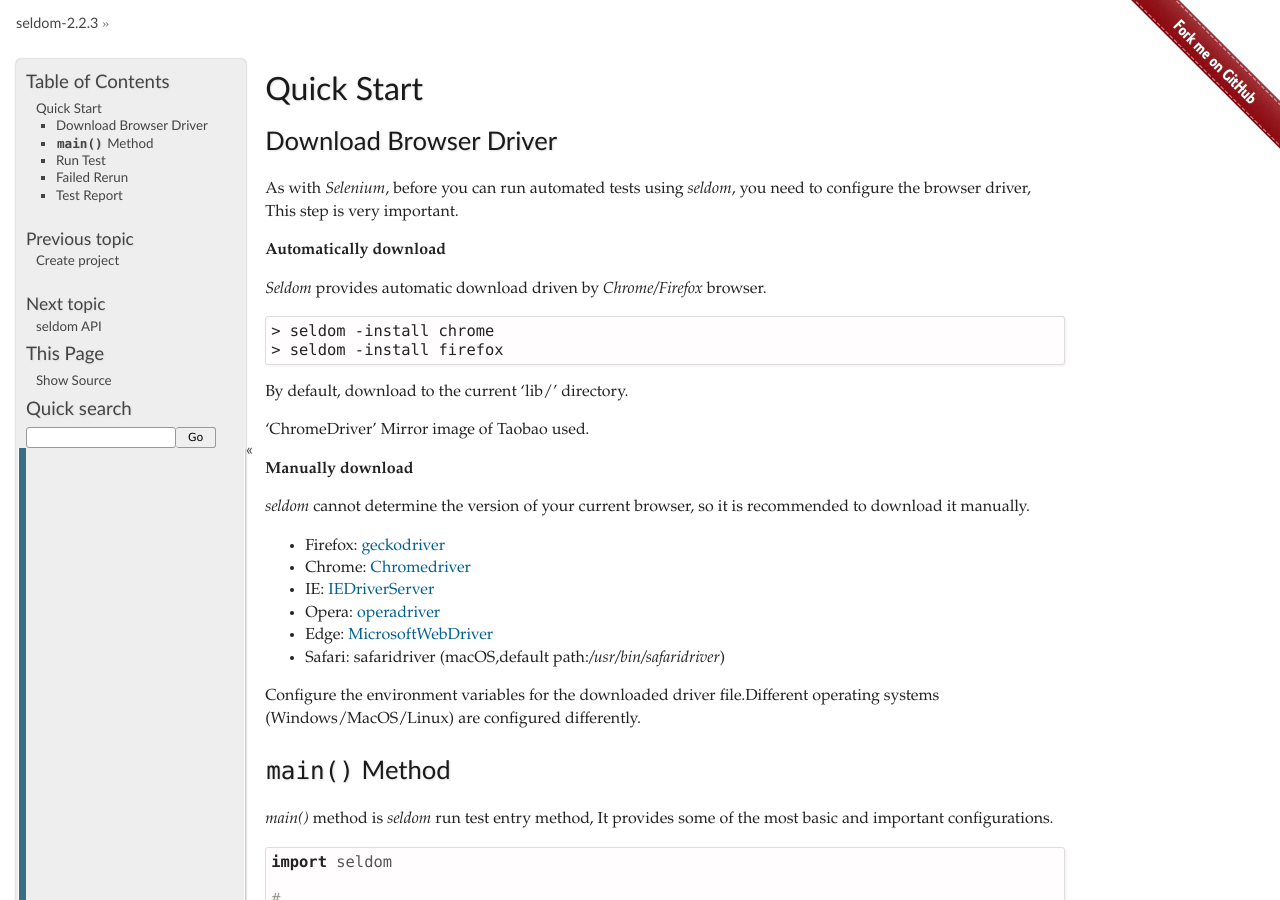
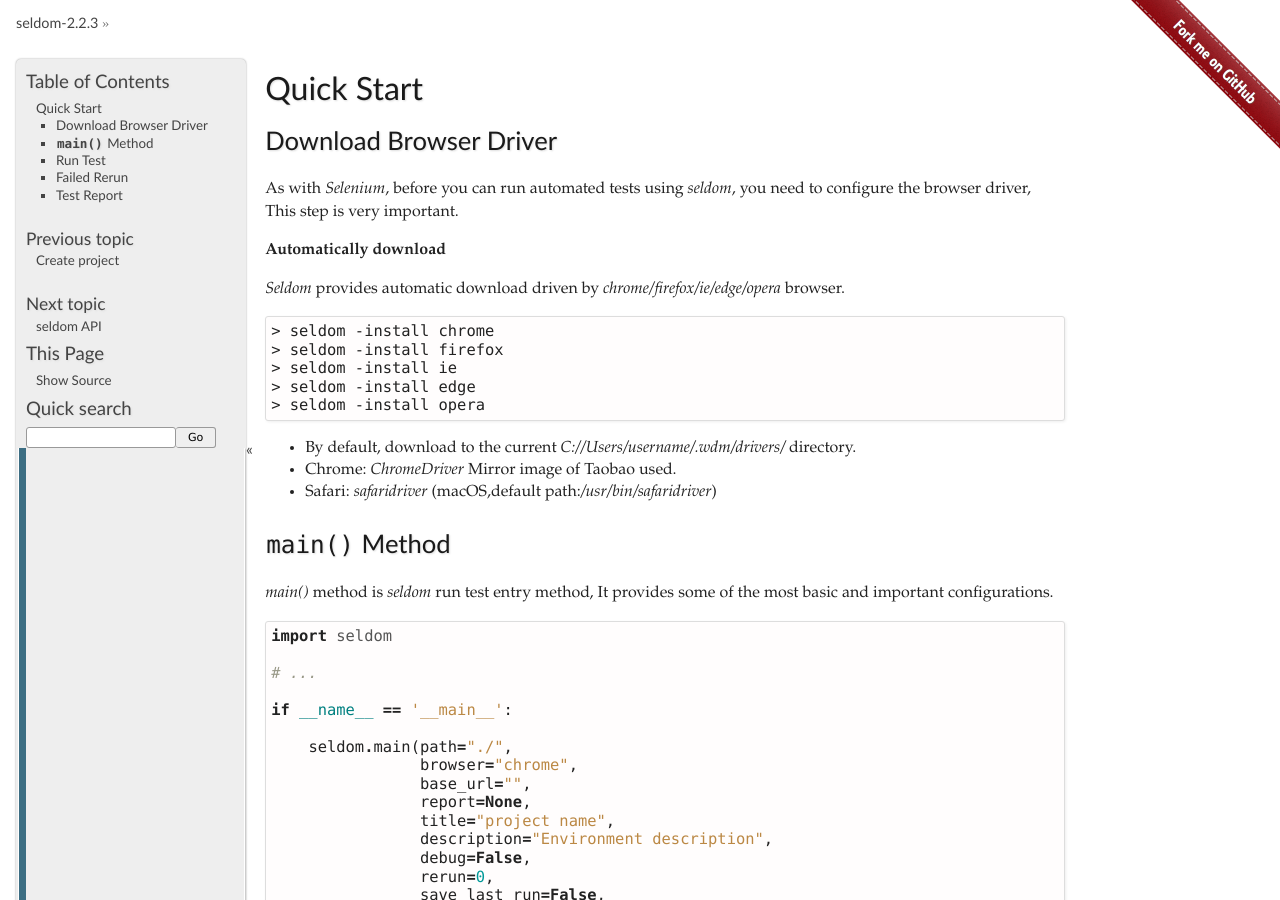
Before and after one commit to SeldomQA/seldom, a Sphinx documentation site: the page built from docs/rst_docs/quick_start.rst, in a window 1280 px wide and 900 px high. Built offline with Sphinx 7.4.7, drawn with Linux system fonts in a browser that asks for light colours.

Commit message:
docs: update

````diff
--- a/docs/quick_start.md
+++ b/docs/quick_start.md
@@ -7,33 +7,19 @@
 
 __自动下载__
 
-seldom 提供了`chrome/firefox`浏览器驱动的自动下载。
+seldom 集成 [webdriver_manager](https://github.com/SergeyPirogov/webdriver_manager) ，提供了`chrome/firefox/ie/edge/opera`浏览器驱动的自动下载。
 
 ```shell
 > seldom -install chrome
 > seldom -install firefox
+> seldom -install ie
+> seldom -install edge
+> seldom -install opera
 ```
 
-> 默认下载到当前的`lib/` 目录下面。
-> 众所周知的原因，`chromedriver`使用的taobao的镜像。
-> seldom无法判断你当前浏览器的版本，默认下载最浏览器版本对应的驱动，所以，推荐手动下载。
-
-__手动下载__
-
-* Firefox: [geckodriver](https://github.com/mozilla/geckodriver/releases)
-
-* Chrome: [Chromedriver](https://sites.google.com/a/chromium.org/chromedriver/home)
-
-* IE: [IEDriverServer](http://selenium-release.storage.googleapis.com/index.html)
-
-* Opera: [operadriver](https://github.com/operasoftware/operachromiumdriver/releases)
-
-* Edge: [MicrosoftWebDriver](https://developer.microsoft.com/en-us/microsoft-edge/tools/webdriver)
-
-* Safari: safaridriver (macOS系统自带，默认路径:`/usr/bin/safaridriver`)
-
-
-然后，对下载的驱动文件配置环境变量。不同的操作系统（Windows/MacOS/Linux）配置不一样。
+1. 默认下载到当前的`C:\Users\username\.wdm\drivers\` 目录下面。
+2. Chrome: `chromedriver` （众所周知的原因，使用的taobao的镜像）。
+3. Safari: `safaridriver` （macOS系统自带，默认路径:`/usr/bin/safaridriver`）
 
 
 ### `main()` 方法
--- a/docs/rst_docs/installation.rst
+++ b/docs/rst_docs/installation.rst
@@ -37,6 +37,7 @@
     requests>=2.22.0
     jsonschema>=3.2.0
     jmespath>=0.10.0
+    webdriver-manager>=3.5.0
 
 
 
@@ -45,4 +46,4 @@
 .. code:: shell
 
     > seldom -v
-    seldom 2.0.0
+    seldom 2.2.4
--- a/docs/rst_docs/quick_start.rst
+++ b/docs/rst_docs/quick_start.rst
@@ -10,44 +10,21 @@
 
 **Automatically download**
 
-`Seldom` provides automatic download driven by `Chrome/Firefox` browser.
+`Seldom` provides automatic download driven by `chrome/firefox/ie/edge/opera` browser.
 
 .. code:: shell
 
     > seldom -install chrome
     > seldom -install firefox
+    > seldom -install ie
+    > seldom -install edge
+    > seldom -install opera
 
+- By default, download to the current `C://Users/username/.wdm/drivers/` directory.
 
+- Chrome: `ChromeDriver` Mirror image of Taobao used.
 
-By default, download to the current 'lib/' directory.
-
-
-'ChromeDriver' Mirror image of Taobao used.
-
-**Manually download**
-
-`seldom` cannot determine the version of your current browser, so it is recommended to download it manually.
-
-
--  Firefox:
-   `geckodriver <https://github.com/mozilla/geckodriver/releases>`__
-
--  Chrome:
-   `Chromedriver <https://sites.google.com/a/chromium.org/chromedriver/home>`__
-
--  IE:
-   `IEDriverServer <http://selenium-release.storage.googleapis.com/index.html>`__
-
--  Opera:
-   `operadriver <https://github.com/operasoftware/operachromiumdriver/releases>`__
-
--  Edge:
-   `MicrosoftWebDriver <https://developer.microsoft.com/en-us/microsoft-edge/tools/webdriver>`__
-
--  Safari: safaridriver
-   (macOS,default path:`/usr/bin/safaridriver`)
-
-Configure the environment variables for the downloaded driver file.Different operating systems (Windows/MacOS/Linux) are configured differently.
+- Safari: `safaridriver` (macOS,default path:`/usr/bin/safaridriver`)
 
 
 ``main()`` Method
````
Also changed, not shown: README.md (+25 -23 lines), docs/installation.md (+3 -2 lines).
